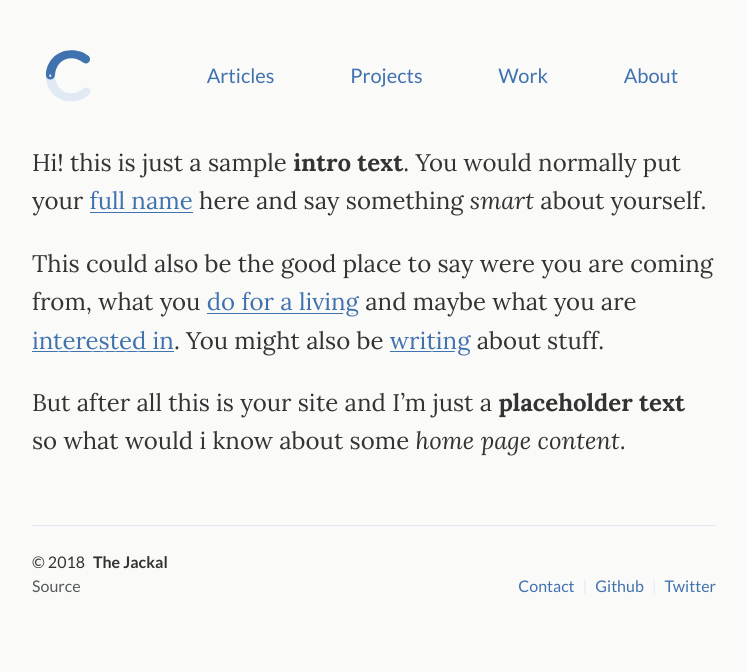
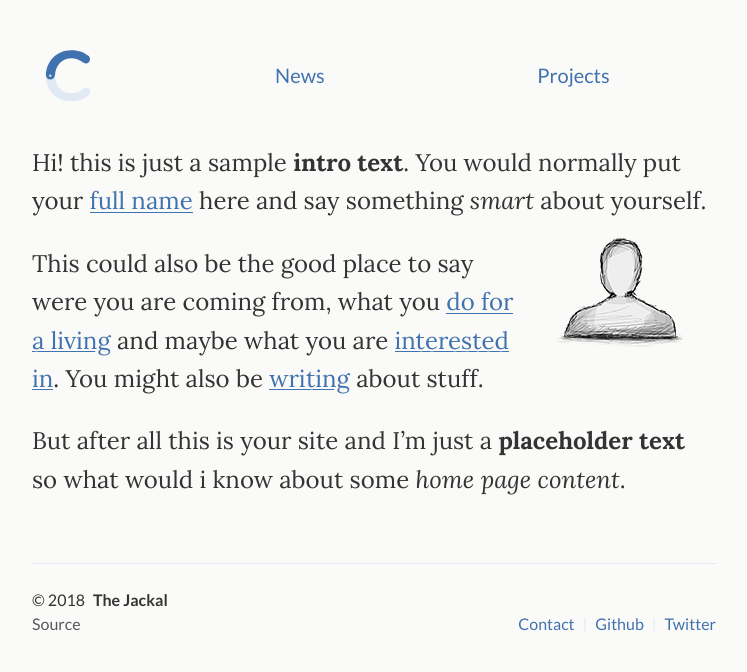
Before and after one commit to tomaszkacprzak/tomaszkacprzak.github.io, a Jekyll site: the page built from index.md, in a window 1280 px wide. Shown: the top 672 px of the page, without its empty margins (266-1013 px from the left). Built offline with Jekyll 4.4.1, drawn with Linux system fonts in a browser that asks for light colours.

Commit message:
added pic

```diff
--- a/_config.yml
+++ b/_config.yml
@@ -29,18 +29,18 @@ paginate_path: "/articles/page:num/"  # link scheme for articles, should be letf
 # Used to define the navigation menu items
 # > Title is the tile of the navigation item, url the url and desc is the tooltip
 navigation:
-  - title: Articles
+  - title: News
     url: /articles/
-    desc: Stuffs I write about
+    desc: News on our science
   - title: Projects
     url: /projects/
     desc: Stuffs I like to do
-  - title: Work
-    url: /work/
-    desc: Stuffs I hate to do
-  - title: About
-    url: /about/
-    desc: Learn about me
+  # - title: Work
+    # url: /work/
+    # desc: Stuffs I hate to do
+  # - title: About
+    # url: /about/
+    # desc: Learn about me
 
 # Used by Jekyll to recognize what is a post and what is a page
 defaults:
--- a/index.md
+++ b/index.md
@@ -5,6 +5,12 @@ layout: default
 <div class="lead pretty-links">
   Hi! this is just a sample **intro text**. You would normally put your [full name](about/) here and say something *smart* about yourself.
 
+  {::nomarkdown}
+    <figure class="site-profile">
+        <img src="{{ site.baseurl }}/assets/img/profile.png">
+    </figure>
+  {:/}
+
   This could also be the good place to say were you are coming from, what you [do for a living](work/) and maybe what you are [interested in](projects/). You might also be [writing](articles/) about stuff.
 
   But after all this is your site and I'm just a **placeholder text** so what would i know about some *home page content*.
```
Also changed, not shown: assets/img/me_pic.png (added).
